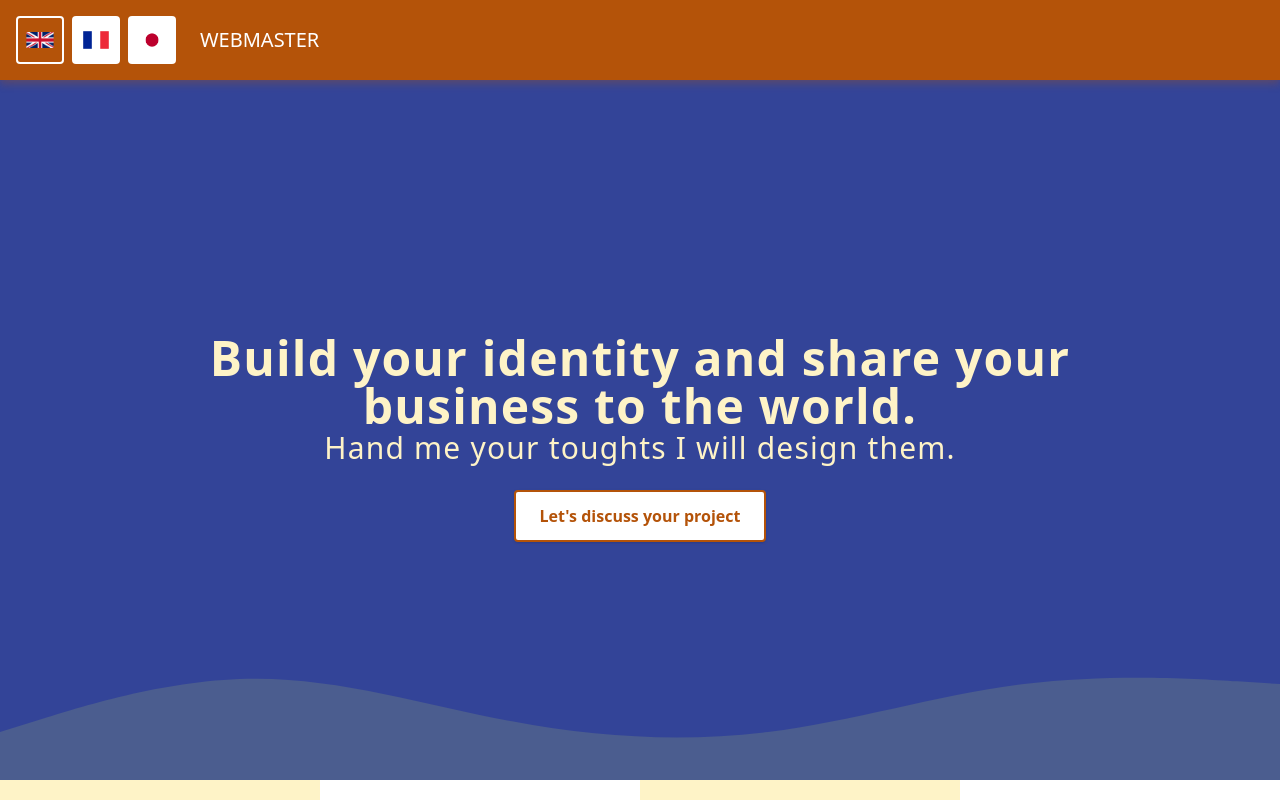
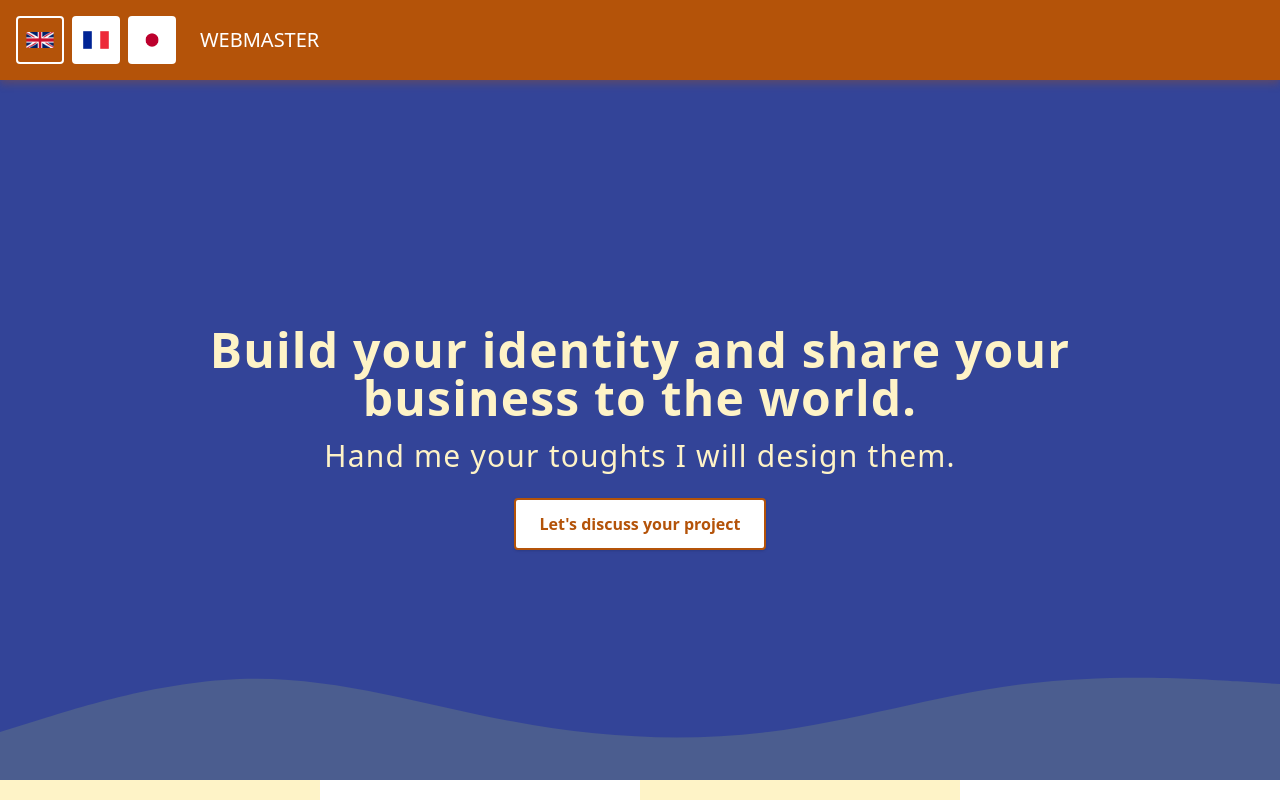
Before and after one commit to milosanchezdespres/portfolio, a Next.js app: page /en in a window 1280 px wide. Shown: the top 800 px of the page. Built offline with nearby package versions, Linux system fonts and the light colour scheme.

Commit message:
better text

```diff
--- a/src/app/components/Banner.tsx
+++ b/src/app/components/Banner.tsx
@@ -33,7 +33,7 @@ export default function Banner({
         <span className="text-xl md:text-5xl font-extrabold text-[#fef3c7] tracking-wide font-sans">
           {text}
           <br />
-          <span className="text-base md:text-3xl font-normal block">{sub_text}</span>
+          <span className="text-base md:text-3xl font-normal block mt-4">{sub_text}</span>
         </span>
       </div>
 
```
